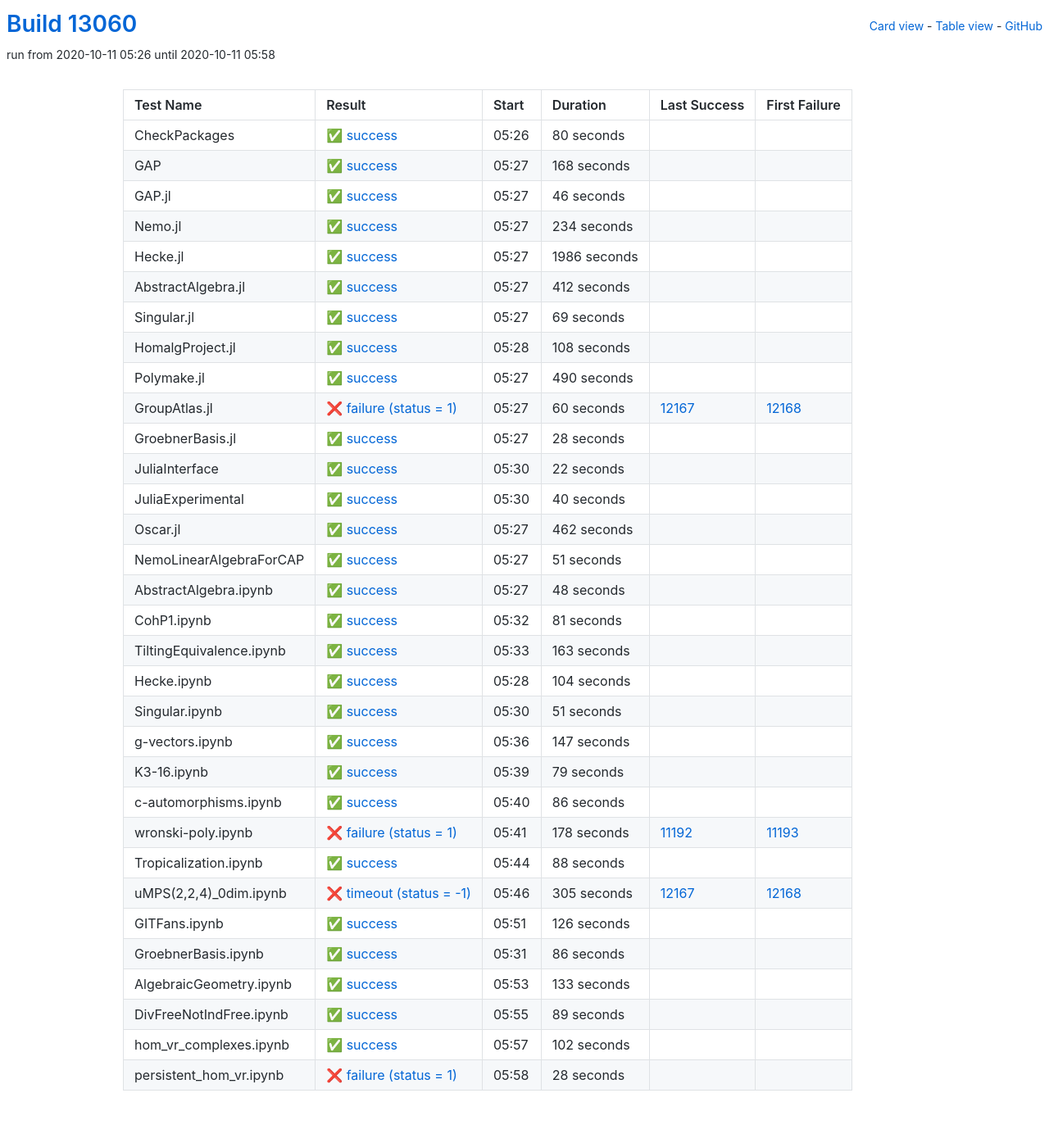
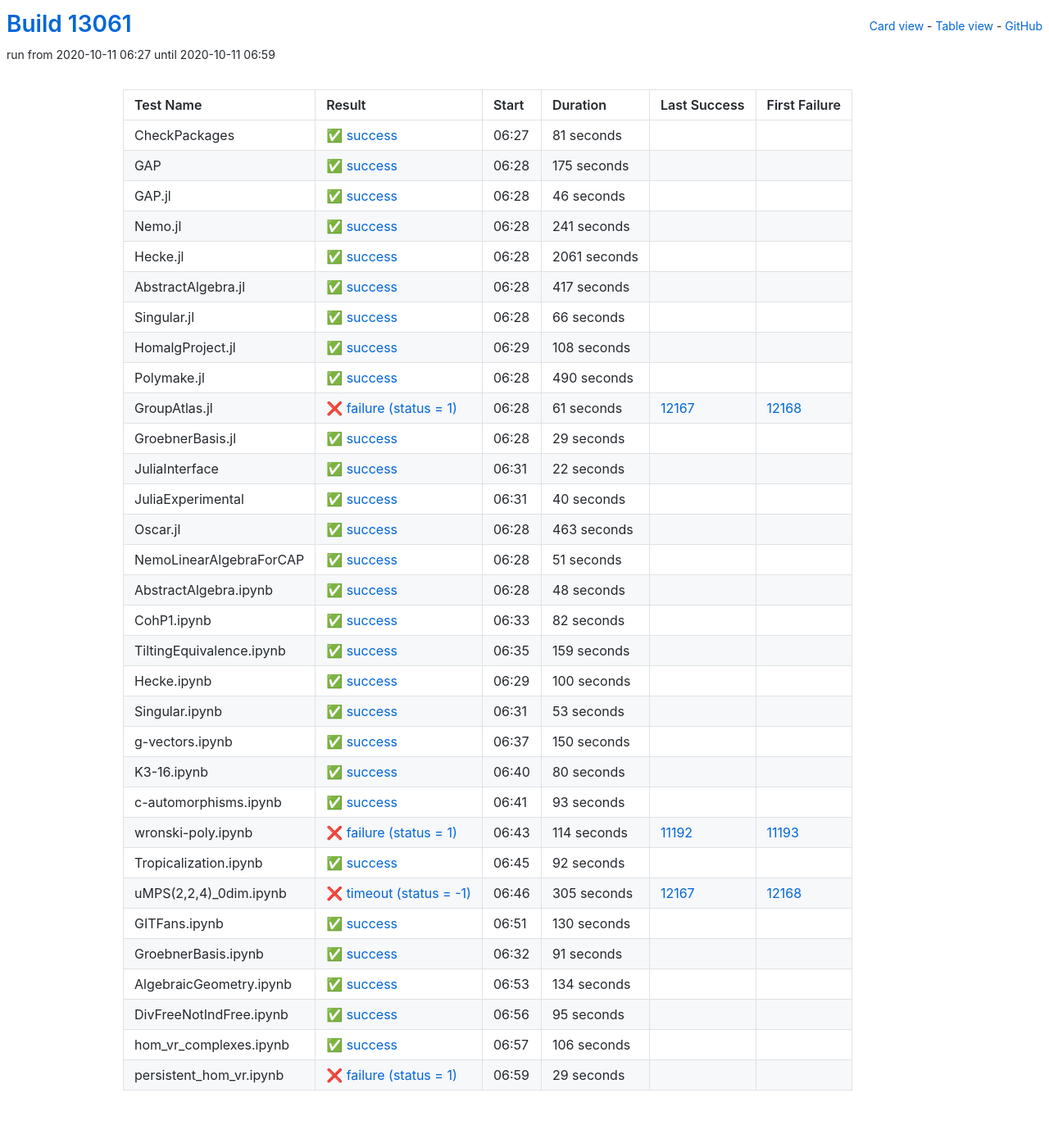
Before and after one commit to oscar-system/oscar-ci-status, a Jekyll site: the page built from table.html, in a window 1280 px wide. Shown: the whole page at 82% size. Built offline with Jekyll 4.4.1, drawn with Linux system fonts in a browser that asks for light colours.

Commit message:
Build #13061

```diff
--- a/_data/ci.yml
+++ b/_data/ci.yml
@@ -1,6 +1,6 @@
 ---
-build: 13060
-build_url: https://oscarci.mathematik.uni-kl.de/job/oscar/13060/
+build: 13061
+build_url: https://oscarci.mathematik.uni-kl.de/job/oscar/13061/
 job: oscar
 organization: oscar-system
 repo: oscar-ci-status
@@ -8,32 +8,32 @@
 tests:
 - name: CheckPackages
   id: checkpackages
-  log: https://oscarci.mathematik.uni-kl.de/job/oscar/13060/artifact/logs/build-13060/CheckPackages.log
-  start: 2020-10-11 05:26
+  log: https://oscarci.mathematik.uni-kl.de/job/oscar/13061/artifact/logs/build-13061/CheckPackages.log
+  start: 2020-10-11 06:27
   success: true
   exitcode: 0
   status: success
-  duration: 80
+  duration: 81
   last_success: false
   last_success_url:
   first_failure: false
   first_failure_url:
 - name: GAP
   id: gap
-  log: https://oscarci.mathematik.uni-kl.de/job/oscar/13060/artifact/logs/build-13060/GAP.log
-  start: 2020-10-11 05:27
+  log: https://oscarci.mathematik.uni-kl.de/job/oscar/13061/artifact/logs/build-13061/GAP.log
+  start: 2020-10-11 06:28
   success: true
   exitcode: 0
   status: success
-  duration: 168
+  duration: 175
   last_success: false
   last_success_url:
   first_failure: false
   first_failure_url:
 - name: GAP.jl
   id: gap-jl
-  log: https://oscarci.mathematik.uni-kl.de/job/oscar/13060/artifact/logs/build-13060/GAP.jl.log
-  start: 2020-10-11 05:27
+  log: https://oscarci.mathematik.uni-kl.de/job/oscar/13061/artifact/logs/build-13061/GAP.jl.log
+  start: 2020-10-11 06:28
   success: true
   exitcode: 0
   status: success
@@ -44,56 +44,56 @@
   first_failure_url:
 - name: Nemo.jl
   id: nemo-jl
-  log: https://oscarci.mathematik.uni-kl.de/job/oscar/13060/artifact/logs/build-13060/Nemo.jl.log
-  start: 2020-10-11 05:27
+  log: https://oscarci.mathematik.uni-kl.de/job/oscar/13061/artifact/logs/build-13061/Nemo.jl.log
+  start: 2020-10-11 06:28
   success: true
   exitcode: 0
   status: success
-  duration: 234
+  duration: 241
   last_success: false
   last_success_url:
   first_failure: false
   first_failure_url:
 - name: Hecke.jl
   id: hecke-jl
-  log: https://oscarci.mathematik.uni-kl.de/job/oscar/13060/artifact/logs/build-13060/Hecke.jl.log
-  start: 2020-10-11 05:27
+  log: https://oscarci.mathematik.uni-kl.de/job/oscar/13061/artifact/logs/build-13061/Hecke.jl.log
+  start: 2020-10-11 06:28
   success: true
   exitcode: 0
   status: success
-  duration: 1986
+  duration: 2061
   last_success: false
   last_success_url:
   first_failure: false
   first_failure_url:
 - name: AbstractAlgebra.jl
   id: abstractalgebra-jl
-  log: https://oscarci.mathematik.uni-kl.de/job/oscar/13060/artifact/logs/build-13060/AbstractAlgebra.jl.log
-  start: 2020-10-11 05:27
+  log: https://oscarci.mathematik.uni-kl.de/job/oscar/13061/artifact/logs/build-13061/AbstractAlgebra.jl.log
+  start: 2020-10-11 06:28
   success: true
   exitcode: 0
   status: success
-  duration: 412
+  duration: 417
   last_success: false
   last_success_url:
   first_failure: false
   first_failure_url:
 - name: Singular.jl
   id: singular-jl
-  log: https://oscarci.mathematik.uni-kl.de/job/oscar/13060/artifact/logs/build-13060/Singular.jl.log
-  start: 2020-10-11 05:27
+  log: https://oscarci.mathematik.uni-kl.de/job/oscar/13061/artifact/logs/build-13061/Singular.jl.log
+  start: 2020-10-11 06:28
   success: true
   exitcode: 0
   status: success
-  duration: 69
+  duration: 66
   last_success: false
   last_success_url:
   first_failure: false
   first_failure_url:
 - name: HomalgProject.jl
   id: homalgproject-jl
-  log: https://oscarci.mathematik.uni-kl.de/job/oscar/13060/artifact/logs/build-13060/HomalgProject.jl.log
-  start: 2020-10-11 05:28
+  log: https://oscarci.mathematik.uni-kl.de/job/oscar/13061/artifact/logs/build-13061/HomalgProject.jl.log
+  start: 2020-10-11 06:29
   success: true
   exitcode: 0
   status: success
@@ -104,8 +104,8 @@
   first_failure_url:
 - name: Polymake.jl
   id: polymake-jl
-  log: https://oscarci.mathematik.uni-kl.de/job/oscar/13060/artifact/logs/build-13060/Polymake.jl.log
-  start: 2020-10-11 05:27
+  log: https://oscarci.mathematik.uni-kl.de/job/oscar/13061/artifact/logs/build-13061/Polymake.jl.log
+  start: 2020-10-11 06:28
   success: true
   exitcode: 0
   status: success
@@ -116,32 +116,32 @@
   first_failure_url:
 - name: GroupAtlas.jl
   id: groupatlas-jl
-  log: https://oscarci.mathematik.uni-kl.de/job/oscar/13060/artifact/logs/build-13060/GroupAtlas.jl.log
-  start: 2020-10-11 05:27
+  log: https://oscarci.mathematik.uni-kl.de/job/oscar/13061/artifact/logs/build-13061/GroupAtlas.jl.log
+  start: 2020-10-11 06:28
   success: false
   exitcode: 1
   status: failure
-  duration: 60
+  duration: 61
   last_success: 12167
   last_success_url: https://oscarci.mathematik.uni-kl.de/job/oscar/12167/
   first_failure: 12168
   first_failure_url: https://oscarci.mathematik.uni-kl.de/job/oscar/12168/
 - name: GroebnerBasis.jl
   id: groebnerbasis-jl
-  log: https://oscarci.mathematik.uni-kl.de/job/oscar/13060/artifact/logs/build-13060/GroebnerBasis.jl.log
-  start: 2020-10-11 05:27
+  log: https://oscarci.mathematik.uni-kl.de/job/oscar/13061/artifact/logs/build-13061/GroebnerBasis.jl.log
+  start: 2020-10-11 06:28
   success: true
   exitcode: 0
   status: success
-  duration: 28
+  duration: 29
   last_success: false
   last_success_url:
   first_failure: false
   first_failure_url:
 - name: JuliaInterface
   id: juliainterface
-  log: https://oscarci.mathematik.uni-kl.de/job/oscar/13060/artifact/logs/build-13060/JuliaInterface.log
-  start: 2020-10-11 05:30
+  log: https://oscarci.mathematik.uni-kl.de/job/oscar/13061/artifact/logs/build-13061/JuliaInterface.log
+  start: 2020-10-11 06:31
   success: true
   exitcode: 0
   status: success
@@ -152,8 +152,8 @@
   first_failure_url:
 - name: JuliaExperimental
   id: juliaexperimental
-  log: https://oscarci.mathematik.uni-kl.de/job/oscar/13060/artifact/logs/build-13060/JuliaExperimental.log
-  start: 2020-10-11 05:30
+  log: https://oscarci.mathematik.uni-kl.de/job/oscar/13061/artifact/logs/build-13061/JuliaExperimental.log
+  start: 2020-10-11 06:31
   success: true
   exitcode: 0
   status: success
@@ -164,20 +164,20 @@
   first_failure_url:
 - name: Oscar.jl
   id: oscar-jl
-  log: https://oscarci.mathematik.uni-kl.de/job/oscar/13060/artifact/logs/build-13060/Oscar.jl.log
-  start: 2020-10-11 05:27
+  log: https://oscarci.mathematik.uni-kl.de/job/oscar/13061/artifact/logs/build-13061/Oscar.jl.log
+  start: 2020-10-11 06:28
   success: true
   exitcode: 0
   status: success
-  duration: 462
+  duration: 463
   last_success: false
   last_success_url:
   first_failure: false
   first_failure_url:
 - name: NemoLinearAlgebraForCAP
   id: nemolinearalgebraforcap
-  log: https://oscarci.mathematik.uni-kl.de/job/oscar/13060/artifact/logs/build-13060/NemoLinearAlgebraForCAP.log
-  start: 2020-10-11 05:27
+  log: https://oscarci.mathematik.uni-kl.de/job/oscar/13061/artifact/logs/build-13061/NemoLinearAlgebraForCAP.log
+  start: 2020-10-11 06:28
   success: true
   exitcode: 0
   status: success
@@ -188,8 +188,8 @@
   first_failure_url:
 - name: AbstractAlgebra.ipynb
   id: abstractalgebra-ipynb
-  log: https://oscarci.mathematik.uni-kl.de/job/oscar/13060/artifact/logs/build-13060/AbstractAlgebra.ipynb.log
-  start: 2020-10-11 05:27
+  log: https://oscarci.mathematik.uni-kl.de/job/oscar/13061/artifact/logs/build-13061/AbstractAlgebra.ipynb.log
+  start: 2020-10-11 06:28
   success: true
   exitcode: 0
   status: success
@@ -200,116 +200,116 @@
   first_failure_url:
 - name: CohP1.ipynb
   id: cohp1-ipynb
-  log: https://oscarci.mathematik.uni-kl.de/job/oscar/13060/artifact/logs/build-13060/CohP1.ipynb.log
-  start: 2020-10-11 05:32
+  log: https://oscarci.mathematik.uni-kl.de/job/oscar/13061/artifact/logs/build-13061/CohP1.ipynb.log
+  start: 2020-10-11 06:33
   success: true
   exitcode: 0
   status: success
-  duration: 81
+  duration: 82
   last_success: false
   last_success_url:
   first_failure: false
   first_failure_url:
 - name: TiltingEquivalence.ipynb
   id: tiltingequivalence-ipynb
-  log: https://oscarci.mathematik.uni-kl.de/job/oscar/13060/artifact/logs/build-13060/TiltingEquivalence.ipynb.log
-  start: 2020-10-11 05:33
+  log: https://oscarci.mathematik.uni-kl.de/job/oscar/13061/artifact/logs/build-13061/TiltingEquivalence.ipynb.log
+  start: 2020-10-11 06:35
   success: true
   exitcode: 0
   status: success
-  duration: 163
+  duration: 159
   last_success: false
   last_success_url:
   first_failure: false
   first_failure_url:
 - name: Hecke.ipynb
   id: hecke-ipynb
-  log: https://oscarci.mathematik.uni-kl.de/job/oscar/13060/artifact/logs/build-13060/Hecke.ipynb.log
-  start: 2020-10-11 05:28
+  log: https://oscarci.mathematik.uni-kl.de/job/oscar/13061/artifact/logs/build-13061/Hecke.ipynb.log
+  start: 2020-10-11 06:29
   success: true
   exitcode: 0
   status: success
-  duration: 104
+  duration: 100
   last_success: false
   last_success_url:
   first_failure: false
   first_failure_url:
 - name: Singular.ipynb
   id: singular-ipynb
-  log: https://oscarci.mathematik.uni-kl.de/job/oscar/13060/artifact/logs/build-13060/Singular.ipynb.log
-  start: 2020-10-11 05:30
+  log: https://oscarci.mathematik.uni-kl.de/job/oscar/13061/artifact/logs/build-13061/Singular.ipynb.log
+  start: 2020-10-11 06:31
   success: true
   exitcode: 0
   status: success
-  duration: 51
+  duration: 53
   last_success: false
   last_success_url:
   first_failure: false
   first_failure_url:
 - name: g-vectors.ipynb
   id: g-vectors-ipynb
-  log: https://oscarci.mathematik.uni-kl.de/job/oscar/13060/artifact/logs/build-13060/g-vectors.ipynb.log
-  start: 2020-10-11 05:36
+  log: https://oscarci.mathematik.uni-kl.de/job/oscar/13061/artifact/logs/build-13061/g-vectors.ipynb.log
+  start: 2020-10-11 06:37
   success: true
   exitcode: 0
   status: success
-  duration: 147
+  duration: 150
   last_success: false
   last_success_url:
   first_failure: false
   first_failure_url:
 - name: K3-16.ipynb
   id: k3-16-ipynb
-  log: https://oscarci.mathematik.uni-kl.de/job/oscar/13060/artifact/logs/build-13060/K3-16.ipynb.log
-  start: 2020-10-11 05:39
+  log: https://oscarci.mathematik.uni-kl.de/job/oscar/13061/artifact/logs/build-13061/K3-16.ipynb.log
+  start: 2020-10-11 06:40
   success: true
   exitcode: 0
   status: success
-  duration: 79
+  duration: 80
   last_success: false
   last_success_url:
   first_failure: false
   first_failure_url:
 - name: c-automorphisms.ipynb
   id: c-automorphisms-ipynb
-  log: https://oscarci.mathematik.uni-kl.de/job/oscar/13060/artifact/logs/build-13060/c-automorphisms.ipynb.log
-  start: 2020-10-11 05:40
+  log: https://oscarci.mathematik.uni-kl.de/job/oscar/13061/artifact/logs/build-13061/c-automorphisms.ipynb.log
+  start: 2020-10-11 06:41
   success: true
   exitcode: 0
   status: success
-  duration: 86
+  duration: 93
   last_success: false
   last_success_url:
   first_failure: false
   first_failure_url:
 - name: wronski-poly.ipynb
   id: wronski-poly-ipynb
-  log: https://oscarci.mathematik.uni-kl.de/job/oscar/13060/artifact/logs/build-13060/wronski-poly.ipynb.log
-  start: 2020-10-11 05:41
+  log: https://oscarci.mathematik.uni-kl.de/job/oscar/13061/artifact/logs/build-13061/wronski-poly.ipynb.log
+  start: 2020-10-11 06:43
   success: false
   exitcode: 1
   status: failure
-  duration: 178
+  duration: 114
   last_success: 11192
   last_success_url: https://oscarci.mathematik.uni-kl.de/job/oscar/11192/
   first_failure: 11193
   first_failure_url: https://oscarci.mathematik.uni-kl.de/job/oscar/11193/
 - name: Tropicalization.ipynb
   id: tropicalization-ipynb
-  log: https://oscarci.mathematik.uni-kl.de/job/oscar/13060/artifact/logs/build-13060/Tropicalization.ipynb.log
-  start: 2020-10-11 05:44
+  log: https://oscarci.mathematik.uni-kl.de/job/oscar/13061/artifact/logs/build-13061/Tropicalization.ipynb.log
+  start: 2020-10-11 06:45
   success: true
   exitcode: 0
   status: success
-  duration: 88
+  duration: 92
   last_success: false
   last_success_url:
   first_failure: false
   first_failure_url:
 - name: uMPS(2,2,4)_0dim.ipynb
   id: umps-2-2-4-0dim-ipynb
-  log: https://oscarci.mathematik.uni-kl.de/job/oscar/13060/artifact/logs/build-13060/uMPS-2-2-4-_0dim.ipynb.log
-  start: 2020-10-11 05:46
+  log: https://oscarci.mathematik.uni-kl.de/job/oscar/13061/artifact/logs/build-13061/uMPS-2-2-4-_0dim.ipynb.log
+  start: 2020-10-11 06:46
   success: false
   exitcode: -1
   status: timeout
@@ -320,72 +320,72 @@
   first_failure_url: https://oscarci.mathematik.uni-kl.de/job/oscar/12168/
 - name: GITFans.ipynb
   id: gitfans-ipynb
-  log: https://oscarci.mathematik.uni-kl.de/job/oscar/13060/artifact/logs/build-13060/GITFans.ipynb.log
-  start: 2020-10-11 05:51
+  log: https://oscarci.mathematik.uni-kl.de/job/oscar/13061/artifact/logs/build-13061/GITFans.ipynb.log
+  start: 2020-10-11 06:51
   success: true
   exitcode: 0
   status: success
-  duration: 126
+  duration: 130
   last_success: false
   last_success_url:
   first_failure: false
   first_failure_url:
 - name: GroebnerBasis.ipynb
   id: groebnerbasis-ipynb
-  log: https://oscarci.mathematik.uni-kl.de/job/oscar/13060/artifact/logs/build-13060/GroebnerBasis.ipynb.log
-  start: 2020-10-11 05:31
+  log: https://oscarci.mathematik.uni-kl.de/job/oscar/13061/artifact/logs/build-13061/GroebnerBasis.ipynb.log
+  start: 2020-10-11 06:32
   success: true
   exitcode: 0
   status: success
-  duration: 86
+  duration: 91
   last_success: false
   last_success_url:
   first_failure: false
   first_failure_url:
 - name: AlgebraicGeometry.ipynb
   id: algebraicgeometry-ipynb
-  log: https://oscarci.mathematik.uni-kl.de/job/oscar/13060/artifact/logs/build-13060/AlgebraicGeometry.ipynb.log
-  start: 2020-10-11 05:53
+  log: https://oscarci.mathematik.uni-kl.de/job/oscar/13061/artifact/logs/build-13061/AlgebraicGeometry.ipynb.log
+  start: 2020-10-11 06:53
   success: true
   exitcode: 0
   status: success
-  duration: 133
+  duration: 134
   last_success: false
   last_success_url:
   first_failure: false
   first_failure_url:
 - name: DivFreeNotIndFree.ipynb
   id: divfreenotindfree-ipynb
-  log: https://oscarci.mathematik.uni-kl.de/job/oscar/13060/artifact/logs/build-13060/DivFreeNotIndFree.ipynb.log
-  start: 2020-10-11 05:55
+  log: https://oscarci.mathematik.uni-kl.de/job/oscar/13061/artifact/logs/build-13061/DivFreeNotIndFree.ipynb.log
+  start: 2020-10-11 06:56
   success: true
   exitcode: 0
   status: success
-  duration: 89
+  duration: 95
   last_success: false
   last_success_url:
   first_failure: false
   first_failure_url:
 - name: hom_vr_complexes.ipynb
   id: hom-vr-complexes-ipynb
-  log: https://oscarci.mathematik.uni-kl.de/job/oscar/13060/artifact/logs/build-13060/hom_vr_complexes.ipynb.log
-  start: 2020-10-11 05:57
+  log: https://oscarci.mathematik.uni-kl.de/job/oscar/13061/artifact/logs/build-13061/hom_vr_complexes.ipynb.log
+  start: 2020-10-11 06:57
   success: true
   exitcode: 0
   status: success
-  duration: 102
+  duration: 106
   last_success: false
   last_success_url:
   first_failure: false
   first_failure_url:
 - name: persistent_hom_vr.ipynb
   id: persistent-hom-vr-ipynb
-  log: https://oscarci.mathematik.uni-kl.de/job/oscar/13060/artifact/logs/build-13060/persistent_hom_vr.ipynb.log
-  start: 2020-10-11 05:58
+  log: https://oscarci.mathematik.uni-kl.de/job/oscar/13061/artifact/logs/build-13061/persistent_hom_vr.ipynb.log
+  start: 2020-10-11 06:59
   success: false
   exitcode: 1
   status: failure
-  duration: 28
+  duration: 29
   last_success: false
   last_success_url:
   first_failure: false
```
Also changed, not shown: README.md.
